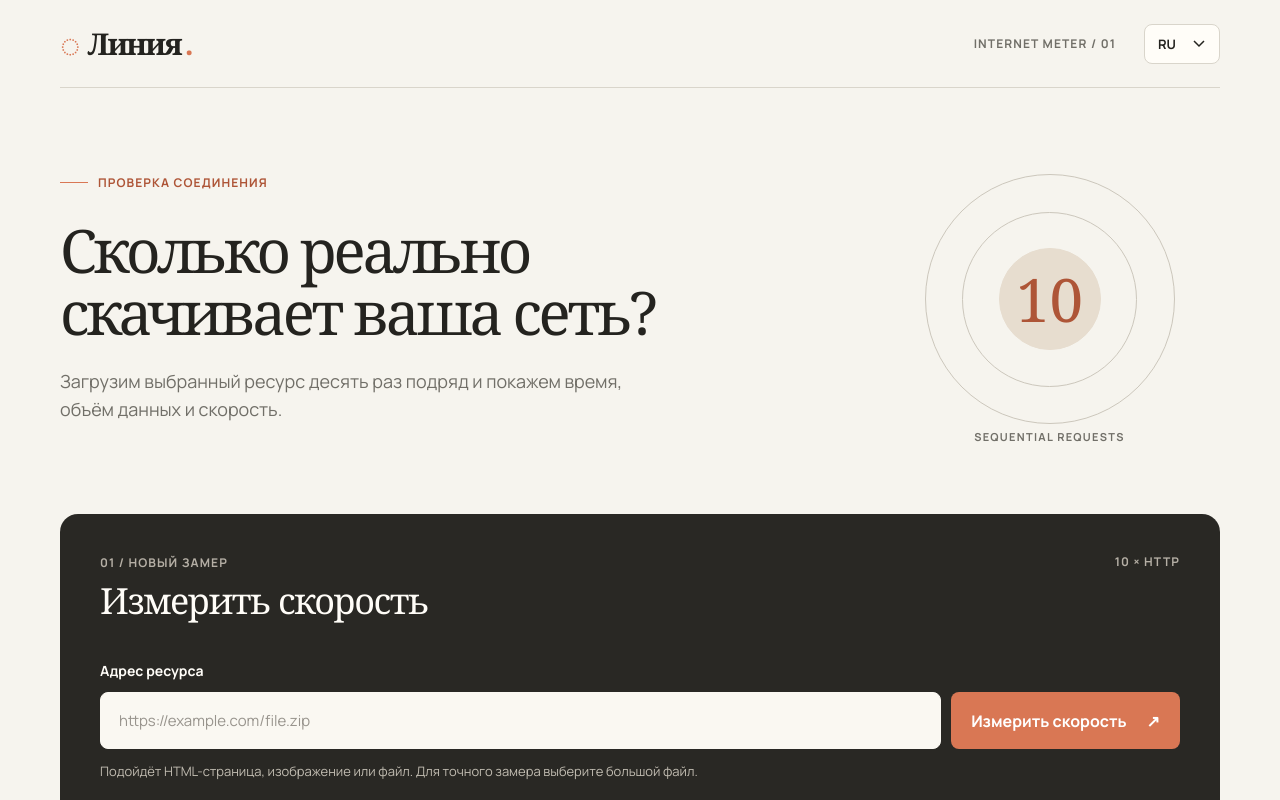
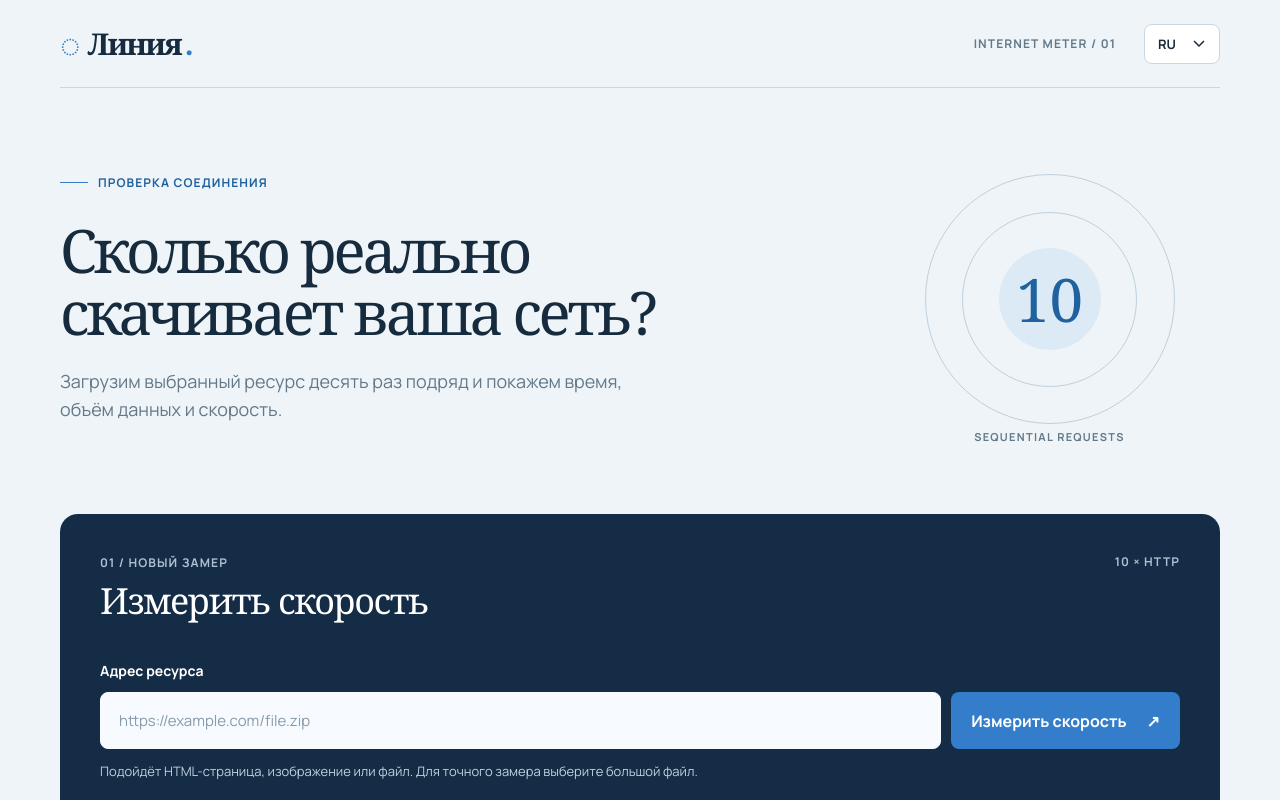
Before and after one commit to lkmavi/internet-metering, a Next.js app: page / in a window 1280 px wide. Shown: the top 800 px of the page. Built offline with nearby package versions, Linux system fonts and the light colour scheme.

Commit message:
style: switch web interface to cool blue palette and clarify challenges

```diff
--- a/app/style.css
+++ b/app/style.css
@@ -1,15 +1,15 @@
 @import url('https://fonts.googleapis.com/css2?family=Manrope:wght@400;500;600;700&display=swap');
 
 :root {
-  --paper: #f6f4ee;
-  --ink: #24231f;
-  --muted: #716f68;
-  --line: #d9d5cb;
-  --accent: #d97754;
-  --accent-dark: #ae5537;
-  --panel: #292824;
-  --panel-line: #55534d;
-  --white: #fffdf8;
+  --paper: #eef4f8;
+  --ink: #162b3d;
+  --muted: #63798a;
+  --line: #cad8e3;
+  --accent: #337dca;
+  --accent-dark: #1f629f;
+  --panel: #142c45;
+  --panel-line: #3f5a73;
+  --white: #ffffff;
   font-family: Manrope, sans-serif;
   color: var(--ink);
   background: var(--paper);
@@ -184,7 +184,7 @@ h1 {
 }
 .orbit {
   position: absolute;
-  border: 1px solid #ccc7bc;
+  border: 1px solid #bed0df;
   border-radius: 50%;
   aspect-ratio: 1;
 }
@@ -196,8 +196,8 @@ h1 {
 }
 .orbit-three {
   width: 102px;
-  background: #e7ddcf;
-  border-color: #e7ddcf;
+  background: #dceaf5;
+  border-color: #dceaf5;
 }
 .orbit-center {
   position: relative;
@@ -228,7 +228,7 @@ h1 {
   gap: 24px;
 }
 .measurement .section-tag {
-  color: #b5afa5;
+  color: #aebfd0;
 }
 .measurement h2,
 .readout h2 {
@@ -240,7 +240,7 @@ h1 {
   margin: 9px 0 0;
 }
 .measurement-count {
-  color: #b5afa5;
+  color: #aebfd0;
   margin-top: 4px;
 }
 .measure-form {
@@ -259,15 +259,15 @@ h1 {
 .measure-fields input {
   min-width: 0;
   flex: 1;
-  background: #faf8f2;
-  border: 1px solid #faf8f2;
+  background: #f7fbff;
+  border: 1px solid #f7fbff;
   color: var(--ink);
   border-radius: 8px;
   padding: 17px 18px;
   font-size: 15px;
 }
 .measure-fields input::placeholder {
-  color: #98948d;
+  color: #879bab;
 }
 .measure-fields button {
   border: 0;
@@ -286,7 +286,7 @@ h1 {
     background 0.3s;
 }
 .measure-fields button:hover {
-  background: #e18b6a;
+  background: #4a94da;
   transform: translateY(-2px);
 }
 .measure-fields button:active {
@@ -299,7 +299,7 @@ h1 {
 .form-note {
   font-size: 13px;
   line-height: 20px;
-  color: #c1bcb1;
+  color: #bfd1df;
   margin: 12px 0 0;
   max-width: 690px;
 }
@@ -307,7 +307,7 @@ h1 {
   display: flex;
   justify-content: space-between;
   margin-top: 38px;
-  color: #d3cec4;
+  color: #d1e0ec;
 }
 .status-text {
   display: flex;
@@ -318,17 +318,17 @@ h1 {
   width: 8px;
   height: 8px;
   border-radius: 50%;
-  background: #8f8a80;
+  background: #8297aa;
 }
 .status-light.active {
-  background: #f2b48e;
+  background: #88c8ec;
   animation: pulse 1.3s cubic-bezier(0.22, 1, 0.36, 1) infinite;
 }
 .status-light.complete {
-  background: #a6ce96;
+  background: #7cc8d1;
 }
 .status-light.failed {
-  background: #f08a80;
+  background: #ef9a9a;
 }
 .progress-track {
   display: grid;
@@ -342,7 +342,7 @@ h1 {
   background: var(--panel-line);
 }
 .progress-track span.complete {
-  background: #a6ce96;
+  background: #7cc8d1;
 }
 .progress-track span.active {
   background: var(--accent);
@@ -352,12 +352,12 @@ h1 {
   display: flex;
   align-items: flex-start;
   gap: 12px;
-  background: #49302d;
-  border: 1px solid #89554a;
+  background: #3d344d;
+  border: 1px solid #806383;
   border-radius: 8px;
   padding: 16px;
   margin-top: 24px;
-  color: #ffe2d7;
+  color: #f4dff0;
   font-size: 14px;
   line-height: 22px;
 }
@@ -433,7 +433,7 @@ h1 {
 .chart-panel {
   margin-top: 34px;
   border: 1px solid var(--line);
-  background: #fbfaf6;
+  background: #f8fbfe;
   border-radius: 12px;
   padding: 26px 30px 22px;
 }
@@ -466,7 +466,7 @@ h1 {
   height: var(--bar-height);
   min-height: 6px;
   border-radius: 4px 4px 0 0;
-  background: #e3dfd5;
+  background: #dce8f1;
   transform-origin: bottom;
   transition: transform 0.5s cubic-bezier(0.22, 1, 0.36, 1);
 }
@@ -474,7 +474,7 @@ h1 {
   background: var(--accent);
 }
 .chart-bar.is-active {
-  background: #e8af98;
+  background: #98c7e8;
   animation: bar-pulse 1.3s cubic-bezier(0.22, 1, 0.36, 1) infinite;
 }
 .chart-column > span {
--- a/src/measure.js
+++ b/src/measure.js
@@ -74,7 +74,7 @@ function siteError(response, page, number) {
     /\/captcha\//i.test(response.url)
   ) {
     return new Error(
-      `Запрос ${number}: сайт требует подтверждения человека (HTTP ${response.status}). Откройте адрес в браузере или выберите другой ресурс.`,
+      `Запрос ${number}: сайт требует подтверждения человека (HTTP ${response.status}). Для замера укажите прямую ссылку на файл, доступный без проверки браузера.`,
     );
   }
   return new Error(`Запрос ${number}: HTTP ${response.status}`);
```
Also changed, not shown: 1 other file (tests, documents, lock files or other folders).
